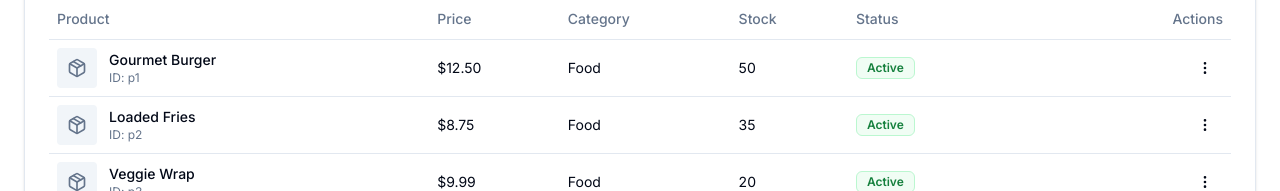
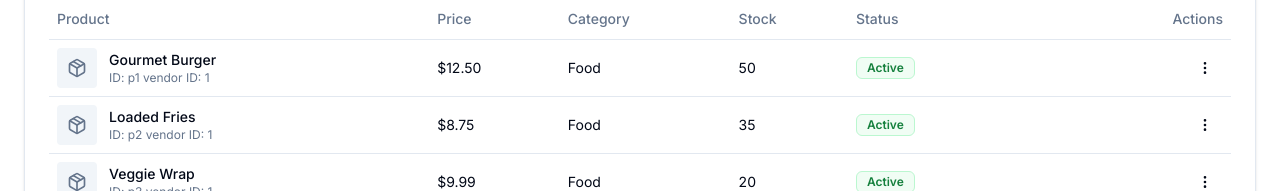
Before and after one commit to NazrilFx/bazaar-saas-v3, a Next.js app: page /vendors/1 in a window 1280 px wide. Shown: the part 609-800 px from the top of the page. Built offline with nearby package versions, Linux system fonts and the light colour scheme.

Commit message:
Props handle error

```diff
--- a/app/vendors/[id]/page.tsx
+++ b/app/vendors/[id]/page.tsx
@@ -9,6 +9,9 @@ import { VendorTransactions } from "@/components/vendor-transactions"
 import { VendorStats } from "@/components/vendor-stats"
 
 export default function VendorDetailsPage({ params }: { params: { id: string } }) {
+  // Handle undefined params.id
+  const vendorId = params?.id || ""
+
   // In a real app, you would fetch vendor data based on the ID
   const vendor = {
     id: params.id,
--- a/components/vendor-products.tsx
+++ b/components/vendor-products.tsx
@@ -68,11 +68,11 @@ const products: Product[] = [
 ]
 
 // Untuk props mengambil vendorId
-// interface VendorProductsProps {
-//   vendorId: string
-// }
+interface VendorProductsProps {
+  vendorId: string;
+}
 
-export function VendorProducts() {
+export function VendorProducts({ vendorId }: VendorProductsProps) {
   const [searchQuery, setSearchQuery] = useState("")
 
   const filteredProducts = products.filter(
@@ -121,7 +121,7 @@ export function VendorProducts() {
                     </div>
                     <div>
                       <div className="font-medium">{product.name}</div>
-                      <div className="text-xs text-muted-foreground">ID: {product.id}</div>
+                      <div className="text-xs text-muted-foreground">ID: {product.id} vendor ID: {vendorId}</div>
                     </div>
                   </div>
                 </TableCell>
--- a/components/vendor-transactions.tsx
+++ b/components/vendor-transactions.tsx
@@ -66,12 +66,11 @@ const transactions: Transaction[] = [
   },
 ]
 
-// Untuk props yang nantinya mengambil vendorId
-// interface VendorTransactionsProps {
-//   vendorId: string
-// }
+interface VendorProductsProps {
+  vendorId: string;
+}
 
-export function VendorTransactions() {
+export function VendorTransactions({ vendorId }: VendorProductsProps) {
   const [searchQuery, setSearchQuery] = useState("")
 
   const filteredTransactions = transactions.filter(
@@ -119,7 +118,7 @@ export function VendorTransactions() {
             {filteredTransactions.map((transaction) => (
               <TableRow key={transaction.id}>
                 <TableCell>
-                  {transaction.date}, {transaction.time}
+                  {transaction.date}, {transaction.time}, {vendorId}
                 </TableCell>
                 <TableCell className="font-mono text-xs">{transaction.id}</TableCell>
                 <TableCell>{transaction.customer}</TableCell>
```
